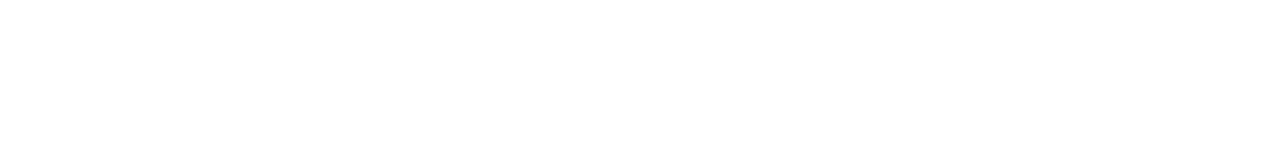
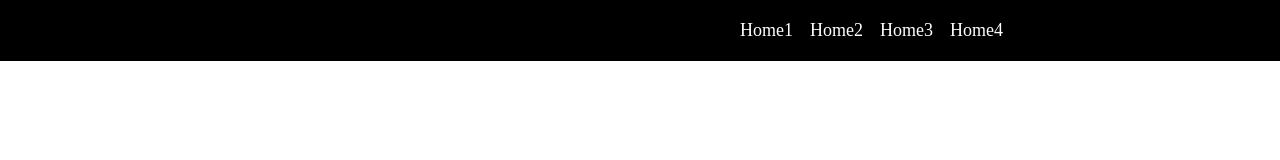
Before and after one commit to ictrumon/website-design, a plain HTML site: page index.html in a window 1280 px wide. Drawn offline with Linux system fonts and the light colour scheme.

Commit message:
container add

```diff
--- a/index.html
+++ b/index.html
@@ -4,8 +4,31 @@
     <meta charset="UTF-8">
     <meta name="viewport" content="width=device-width, initial-scale=1.0">
     <title>Website Design</title>
+    <link rel="stylesheet" href="style.css">
 </head>
 <body>
+    <header>
+<nav>
+    <div class="menu-container">
+    <div class="logo"></div>
+    <div class="menu">
+        <li class="item">Home1</li>
+        <li class="item">Home2</li>
+        <li class="item">Home3</li>
+        <li class="item">Home4</li>
+    </div>
+    </div>
+</nav>
+    </header>
+    <main>
+        <section>
+            <div class="banner-container">
+            <div class="banner-text"></div>
+            </div>
+        </section>
+    </main>
+    <footer>
 
+    </footer>
 </body>
 </html>
--- /dev/null
+++ b/style.css
@@ -0,0 +1,25 @@
+*{
+    margin: 0px;
+    padding: 0px;
+}
+.menu-container{
+    background-color: black;
+    padding: 20px;
+    color: white;
+    list-style: none;
+    display: flex;
+    align-items: center;
+    justify-content: space-around;
+}
+.menu{
+    display: flex;
+}
+.item{
+    margin-right: 10px;
+    padding-right: 7px;
+    font-size: 18px;
+    cursor: pointer;
+}
+.item:hover{
+    color: blue;
+}
```
Also changed, not shown: Rumon.jpg (added), index.css (deleted).
